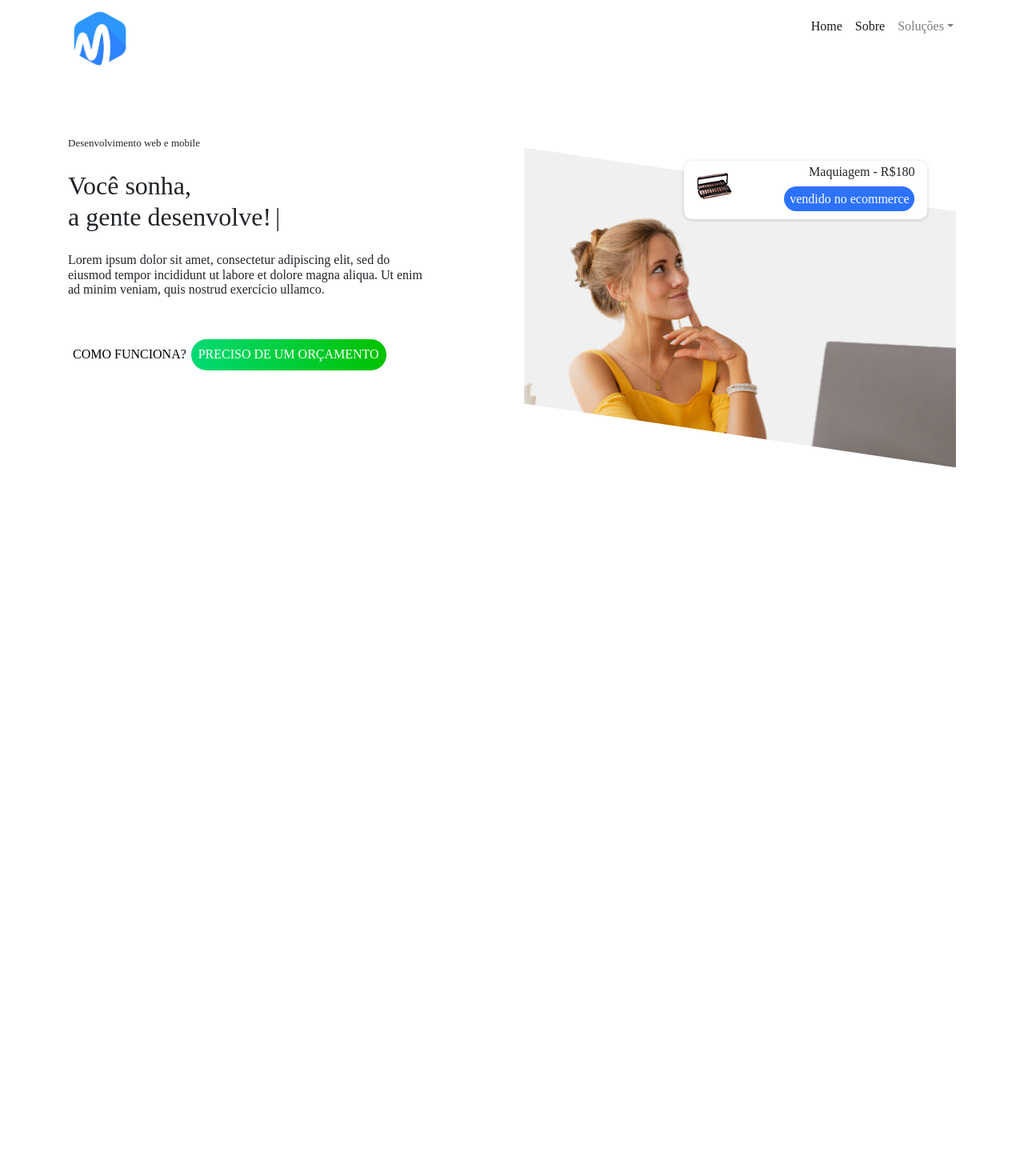
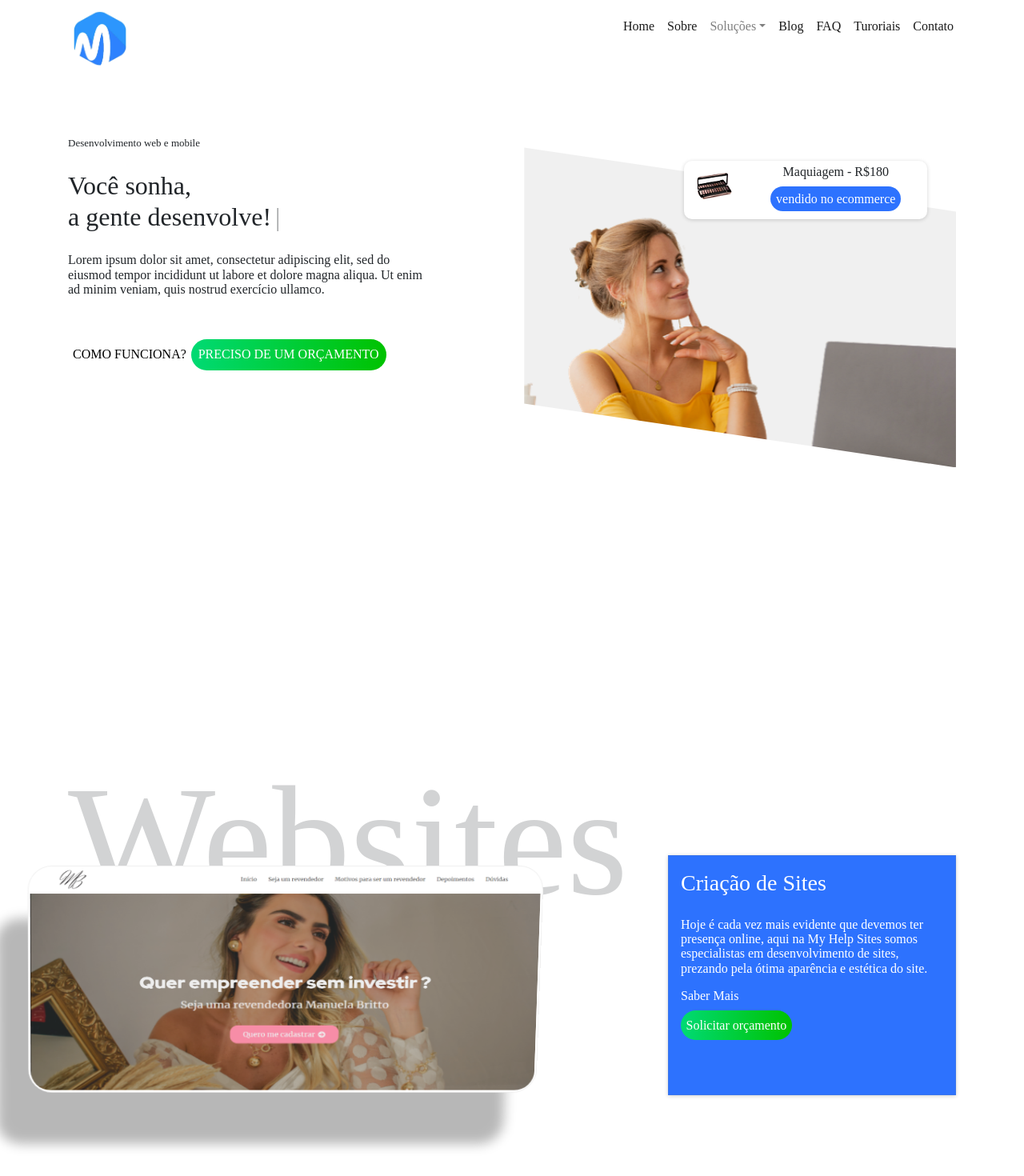
Before and after one commit to myhelpsites-com/newsite, a Next.js app: page / in a window 1280 px wide. Shown: the top 1470 px of the page at 80% size. Before the commit the page ends 800 px from the top, so only its background shows below. Built offline with nearby package versions, Linux system fonts and the light colour scheme.

Commit message:
tranformando site antigo 5

```diff
--- a/components/style.css
+++ b/components/style.css
@@ -98,7 +98,7 @@ header .btnW {
 }
 
 .banner {
-    height: 100vh;
+    min-height: 100vh;
     width: 100%;
     padding-top: 10.5%;
     /* background-colorgba(255, 255, 255, 0.908)08) */
@@ -384,6 +384,24 @@ a:hover {
     z-index: 999999
 }
 
+.image2 {
+    /* position: absolute; */
+    /* max-width: 100%; */
+    width: 50vw;
+    z-index: 999999;
+    display: flex;
+    align-items: center;
+    justify-content: center;
+    background-color: white;
+    margin-top: 100px;
+    padding: 2px;
+}
+
+.image2 img{
+    border-radius: 25px;
+    width: 100% !important;
+}
+
 .navbar-default {
     background-color: #ffffff;
     border: none;
@@ -406,12 +424,13 @@ a:hover {
     margin-top: 10%;
     min-height: 70px;
     min-width: 45%;
+    max-width: 80%;
     padding-top: 5px;
     padding-bottom: 15px;
     box-shadow: 0 1px 5px #0000002c;
     position: absolute;
     right: 10%;
-    text-align: right;
+    text-align: center;
     z-index: 100000;
     background: white;
     animation: direita 1s 1s both;
@@ -916,12 +935,11 @@ b {
 .estilo h2 {
     position: absolute;
     opacity: 20%;
-    font-size: 192px;
+    font-size: calc(1em + 14vw);
     /* font-family: -apple-system, BlinkMacSystemFont, 'Segoe UI', Roboto, Oxygen, Ubuntu, Cantarell, 'Open Sans', 'Helvetica Neue', sans-serif; */
 }
 
 .websites {
-    position: absolute;
     margin-top: 25%;
     perspective: 3000px;
     perspective-origin: left;
@@ -1006,12 +1024,13 @@ b {
     float: right;
     margin-top: 25%;
     height: 300px;
-    width: 70%;
+    width: 100%;
     background-color: #2D72FE;
     border: 1px solid rgba(128, 128, 128, 0.15);
     box-shadow: 0 1px 5px rgba(0, 0, 0, 0.198);
     color: white;
     padding: 3%;
+    z-index: 100;
 }
 
 
--- a/pages/header.js
+++ b/pages/header.js
@@ -44,7 +44,26 @@ function header (){
                     <a class="dropdown-item" href="#">Something else here</a>
                   </div>
                 </li>
-
+                <li class="nav-item active">
+                  <Link href="/sobre">
+                    <a class="nav-link" >Blog <span class="sr-only">(current)</span></a>
+                  </Link>
+                </li>
+                <li class="nav-item active">
+                  <Link href="/sobre">
+                    <a class="nav-link" >FAQ <span class="sr-only">(current)</span></a>
+                  </Link>
+                </li>
+                <li class="nav-item active">
+                  <Link href="/sobre">
+                    <a class="nav-link" >Turoriais <span class="sr-only">(current)</span></a>
+                  </Link>
+                </li>
+                <li class="nav-item active">
+                  <Link href="/sobre">
+                    <a class="nav-link" >Contato <span class="sr-only">(current)</span></a>
+                  </Link>
+                </li>
               </ul>
               </span>
             </div>
--- a/pages/index.js
+++ b/pages/index.js
@@ -20,7 +20,7 @@ function IndexPage() {
 
                 <div class="banner">
                     <div class="container">
-                        <div class="row flex-column-reverse flex-md-row">
+                        <div class="row">
                             <div class="col-md-5">
                                 <br />
                                 <br />
@@ -69,7 +69,7 @@ function IndexPage() {
                                             layout="fill"
                                             objectFit="cover"
                                             quality={100}
-                                            class='image'/>
+                                            class='image' />
 
                                     </div>
                                 </div>
@@ -77,7 +77,47 @@ function IndexPage() {
                         </div>
                     </div>
                 </div>
+                <div class="banner" id="bannerE">
+                    <div class="container">
 
+                        <div class="estilo">
+                            <h2>Websites</h2>
+                            <div class="row">
+                                <div class="col-md-6">
+                                    <div class="websites">
+                                        <div class="image2 case vetor2">
+                                            <Image alt="Mountains"
+                                                src="/manuela.png"
+                                                width={900}
+                                                height={400}
+                                                class=''
+                                            />
+                                        </div>
+
+                                    </div>
+                                </div>
+
+                                <div class=" col-md-6">
+                                    <div class='boxWeb col-md-8'>
+                                    <h3>
+                                        Criação de Sites
+                                    </h3>
+                                    <br />
+                                    <p>
+                                        Hoje é cada vez mais evidente que devemos ter presença online, aqui na My Help Sites somos especialistas em desenvolvimento de sites, prezando pela ótima aparência e estética do site.
+                                        </p>
+                                    <a href="#" class="btnW">Saber Mais</a>
+                                    <br/>
+                                    <br/>
+                                    <a href="#" class="btnG">Solicitar orçamento</a>
+
+                                    </div>
+                                </div>
+                            </div>
+                        </div>
+
+                    </div>
+                </div>
 
 
 
```
Also changed, not shown: public/manuela.png (added). Lines whose indentation alone changed are shown as unchanged.
